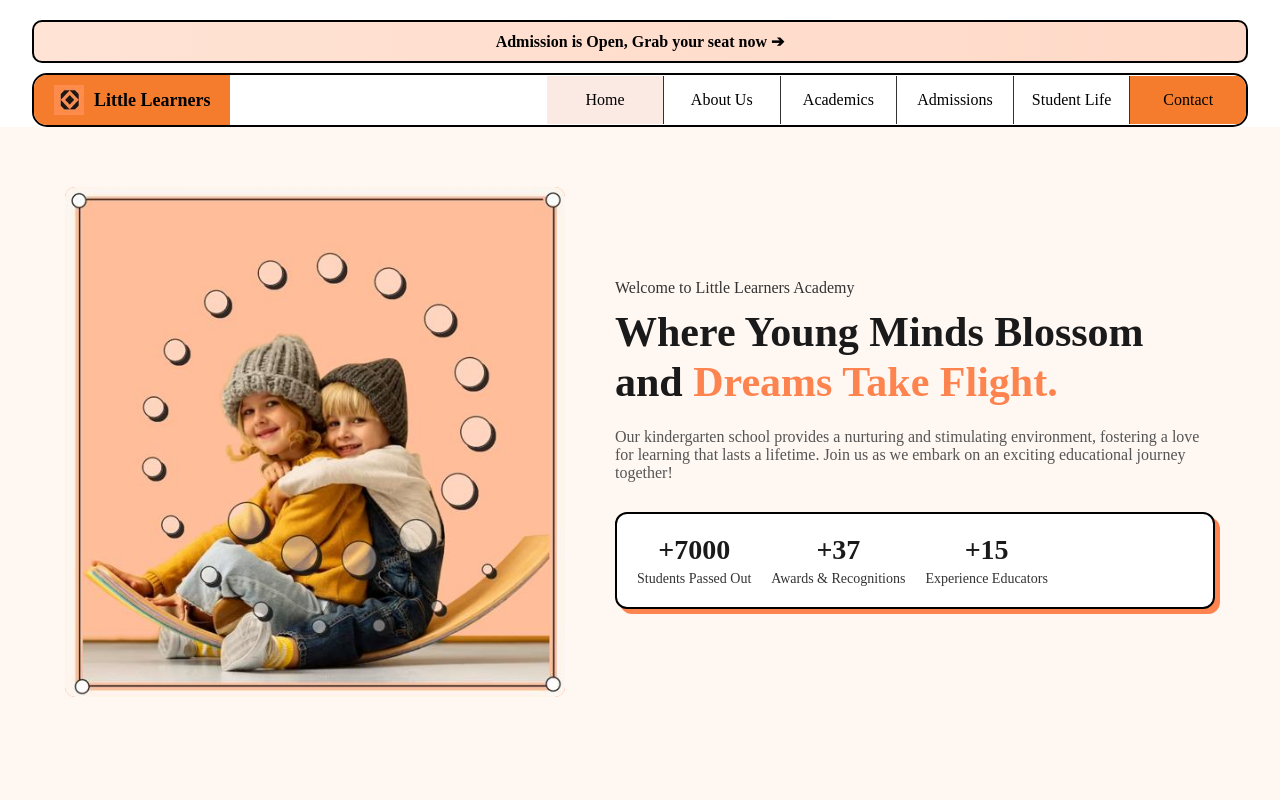
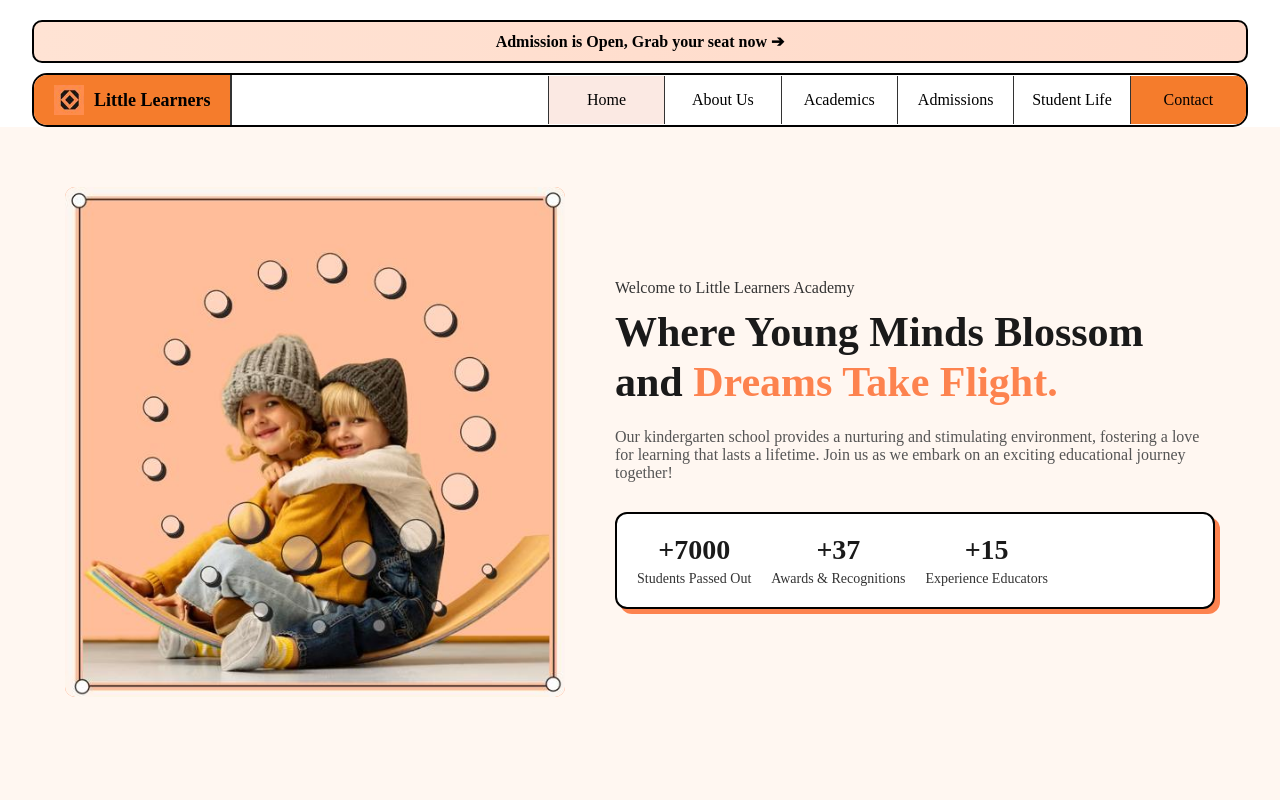
Before and after one commit to zawlinnaing27/Little-Learners-Academy, a plain HTML site: page index.html in a window 1280 px wide. Shown: the top 800 px of the page. Drawn offline with Linux system fonts and the light colour scheme.

Commit message:
add border

```diff
--- a/style.css
+++ b/style.css
@@ -38,6 +38,7 @@
     align-items: center;
     background-color: #f57c2c;
     padding: 10px 20px;
+    border-right: 2px solid #333;
   }
 
   .nav-logo img {
@@ -50,6 +51,7 @@
     font-weight: bold;
     font-size: 18px;
     color: #000;
+
   }
 
   /* Nav Links */
@@ -64,6 +66,7 @@
 .nav-space {
     flex-grow: 1; /* Push nav-links to right */
     background-color: #fff; /* White background */
+
   }
 
   .nav-links li {
@@ -72,9 +75,6 @@
     border-left: 1px solid #333;
   }
 
-  .nav-links li:first-child {
-    border-left: none;
-  }
 
   .nav-links a {
     display: block;
```
